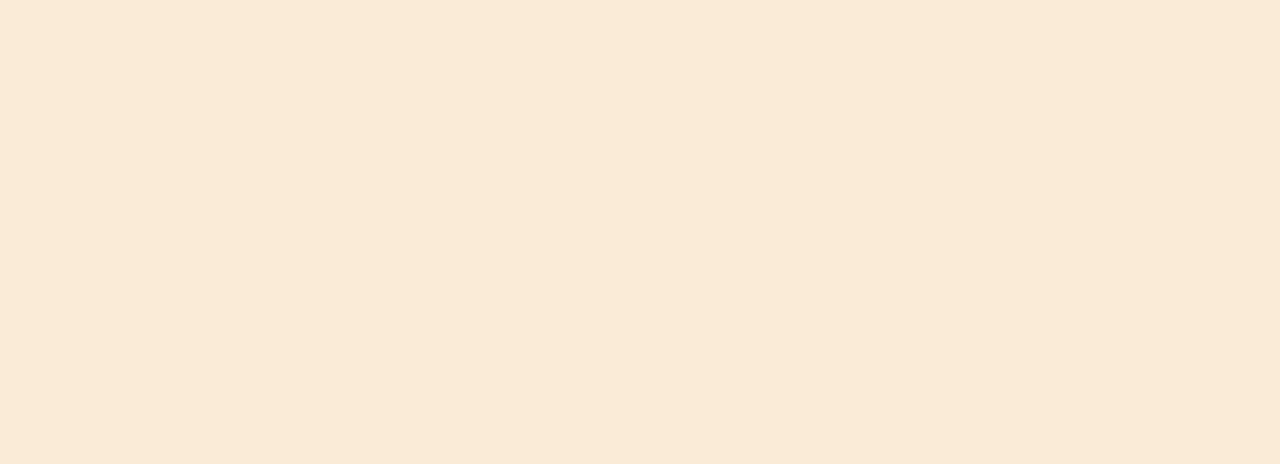
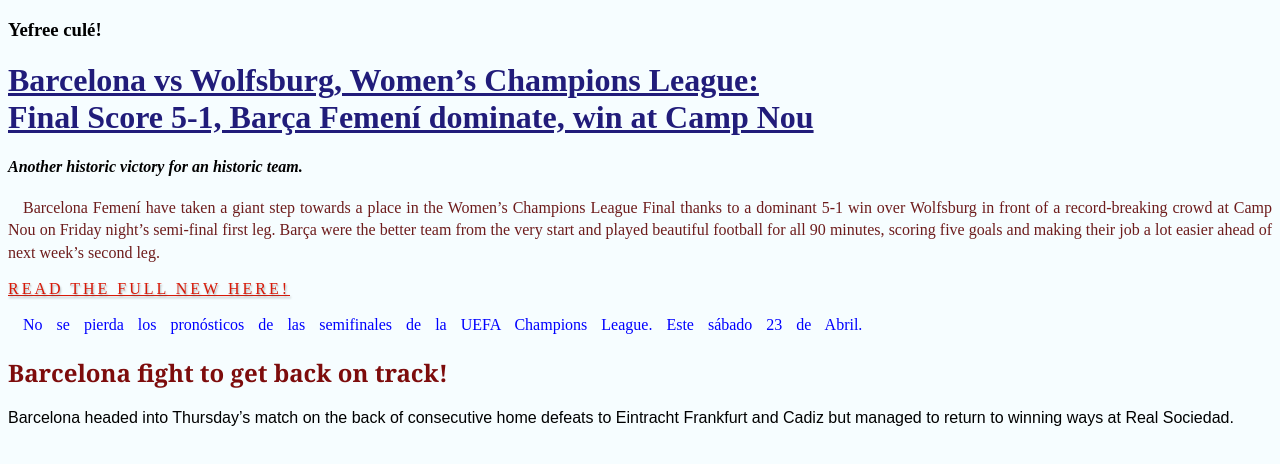
Before and after one commit to yefreescoding/yefreescoding, a plain HTML site: page index.html in a window 1280 px wide. Drawn offline with Linux system fonts and the light colour scheme.

```diff
--- a/cssIndex.css
+++ b/cssIndex.css
@@ -1,3 +1,43 @@
 body {
-    background-color: antiquewhite;
+    background-color: rgb(246, 253, 255);
 }
+
+p {
+    color: rgb(110, 28, 28);
+    text-align: justify;
+    text-indent: 15px;
+    line-height: 1.4;
+}
+
+h1 {
+    color: rgb(33, 28, 122);
+    text-decoration: underline;
+}
+
+h4{
+    text-decoration: transparent;
+}
+
+a {
+    color: rgb(216, 25, 8);
+    text-transform: uppercase;
+    letter-spacing: 3px;
+    text-shadow: 1px 2px 2px rgba(75, 75, 75, 0.41);
+}
+
+.parr2 {
+    color: blue;
+    word-spacing: 10px;
+}
+
+.fuente {
+    font-family: Arial, Helvetica, sans-serif;
+    font-style: initial;
+}
+
+h2 {
+    color: rgb(125, 12, 12);
+    font-family: Cambria, Cochin, Georgia, Times, 'Times New Roman', serif;
+    font-size: 1.5em;
+    font-weight: bold;
+}
--- a/index.html
+++ b/index.html
@@ -8,6 +8,28 @@
     <link rel="stylesheet" href="cssindex.css" type="text/css">
 </head>
 <body>
-
+    <h3>Yefree culé!</h3>
+    <h1>Barcelona vs Wolfsburg, Women’s Champions League: <br>
+        Final Score 5-1, Barça Femení dominate, win at Camp Nou</h1>
+    <h4><i>Another historic victory for an historic team.</i></h4>
+    <p>Barcelona Femení have taken a giant step towards a place in the Women’s Champions League Final
+        thanks to a dominant 5-1 win over Wolfsburg in front of a record-breaking crowd at Camp Nou
+        on Friday night’s semi-final first leg. Barça were the better team from the very start and
+        played beautiful football for all 90 minutes, scoring five goals and making their job a lot
+        easier ahead of next week’s second leg.
+    </p>
+    <a class="link1" href="https://www.barcablaugranes.com/2022/4/22/23037207/barcelona-wolfsburg-women-champions-league-final-score-match-report-recap-reactions">
+        Read the full new here!
+    </a>
+    <br>
+    <p class="parr2">
+        No se pierda los pronósticos de las semifinales de la UEFA Champions League.
+        Este sábado 23 de Abril.
+    </p>
+    <h2>Barcelona fight to get back on track!</h2>
+    <div class="fuente">
+        Barcelona headed into Thursday’s match on the back of consecutive home defeats
+        to Eintracht Frankfurt and Cadiz but managed to return to winning ways at Real Sociedad.
+    </div>
 </body>
 </html>
```
